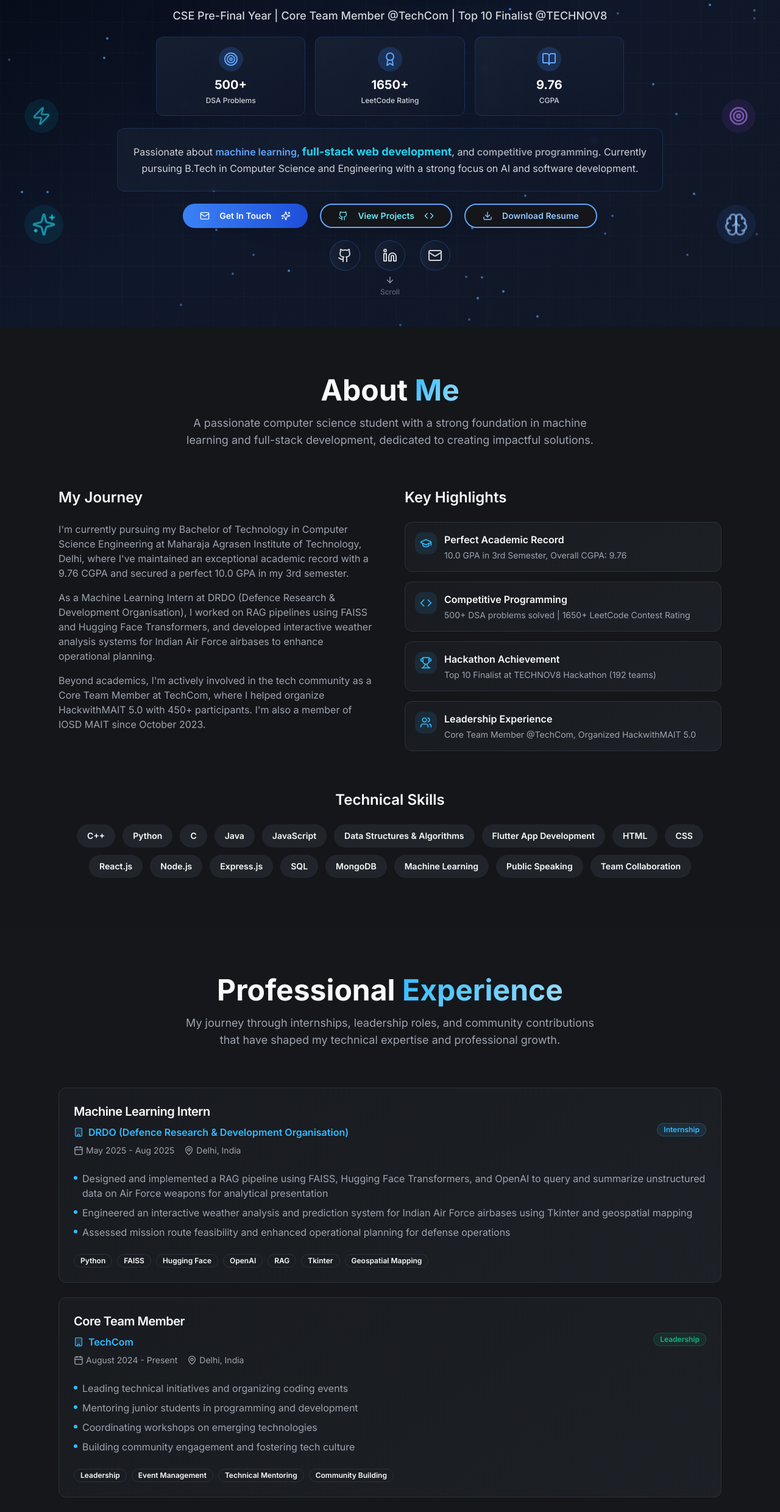
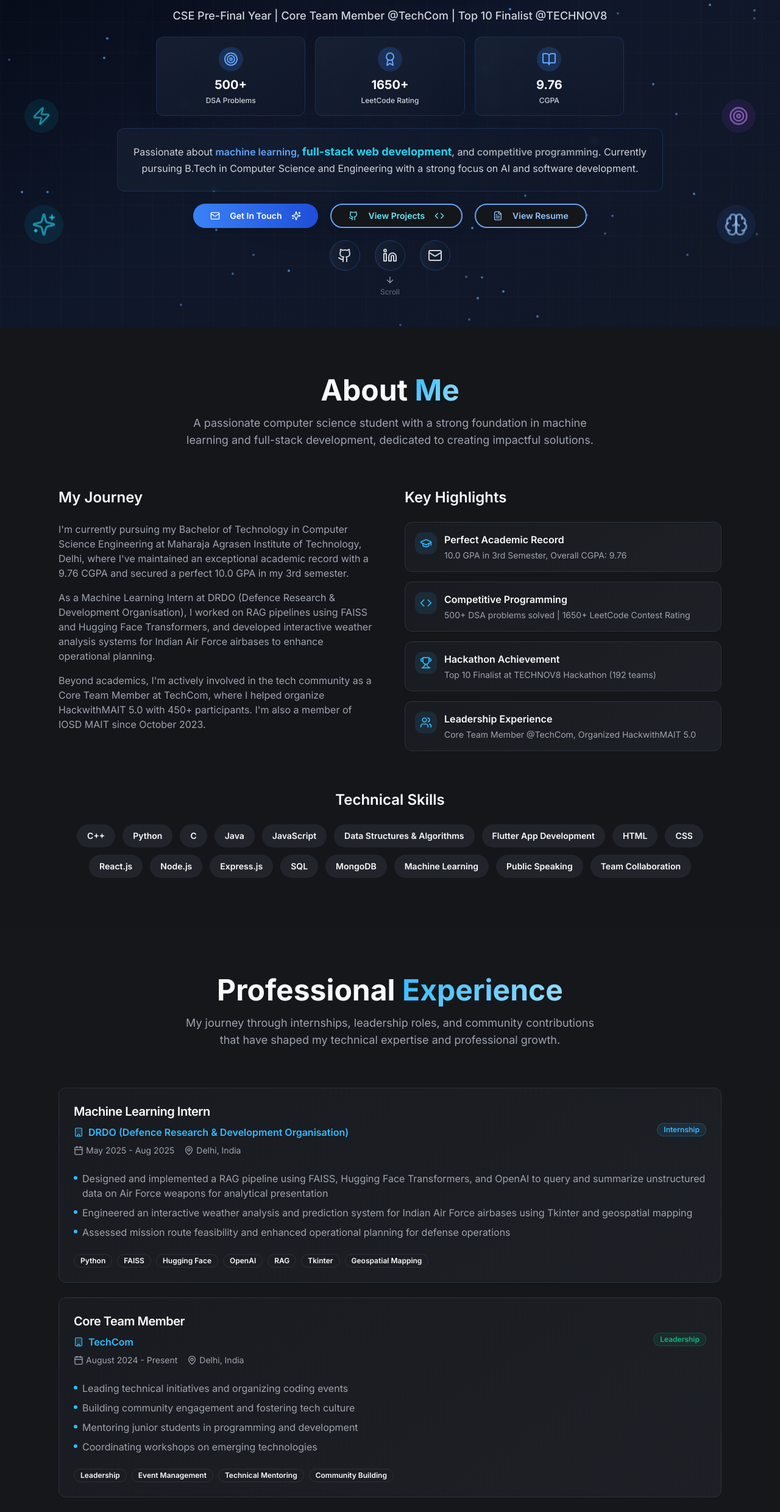
Before and after one commit to Arnav-Bhardwaj1/Portfolio, a React (Vite) app: page / in a window 1280 px wide. Shown: the part 264-2744 px from the top of the page at 61% size. Built offline with nearby package versions, Linux system fonts and the light colour scheme.

Commit message:
Updated Experience Section

```diff
--- a/src/components/Experience.tsx
+++ b/src/components/Experience.tsx
@@ -24,10 +24,11 @@ export const Experience = () => {
       location: "Delhi, India",
       type: "Leadership",
       description: [
+
         "Leading technical initiatives and organizing coding events",
+        "Building community engagement and fostering tech culture",
         "Mentoring junior students in programming and development",
-        "Coordinating workshops on emerging technologies",
-        "Building community engagement and fostering tech culture"
+        "Coordinating workshops on emerging technologies"
       ],
       technologies: ["Leadership", "Event Management", "Technical Mentoring", "Community Building"]
     },
--- a/src/components/Hero.tsx
+++ b/src/components/Hero.tsx
@@ -1,4 +1,4 @@
-import { ArrowDown, Github, Linkedin, Mail, Sparkles, Code, Brain, Award, Target, BookOpen, Zap, Download } from "lucide-react";
+import { ArrowDown, Github, Linkedin, Mail, Sparkles, Code, Brain, Award, Target, BookOpen, Zap, FileText } from "lucide-react";
 import { Button } from "@/components/ui/button";
 
 export const Hero = () => {
@@ -184,8 +184,8 @@ export const Hero = () => {
               className="border-2 border-blue-400 text-blue-300 hover:bg-cyan-500 hover:text-white font-semibold px-7 py-3 rounded-full shadow-lg hover:shadow-cyan-500/25 transition-all duration-300 transform hover:scale-105"
             >
               <a href="https://qrr.to/ebb73269" target="_blank" rel="noopener noreferrer">
-                <Download className="w-5 h-5 mr-2" />
-                Download Resume
+                <FileText className="w-5 h-5 mr-2" />
+                View Resume
               </a>
             </Button>
           </div>
```
